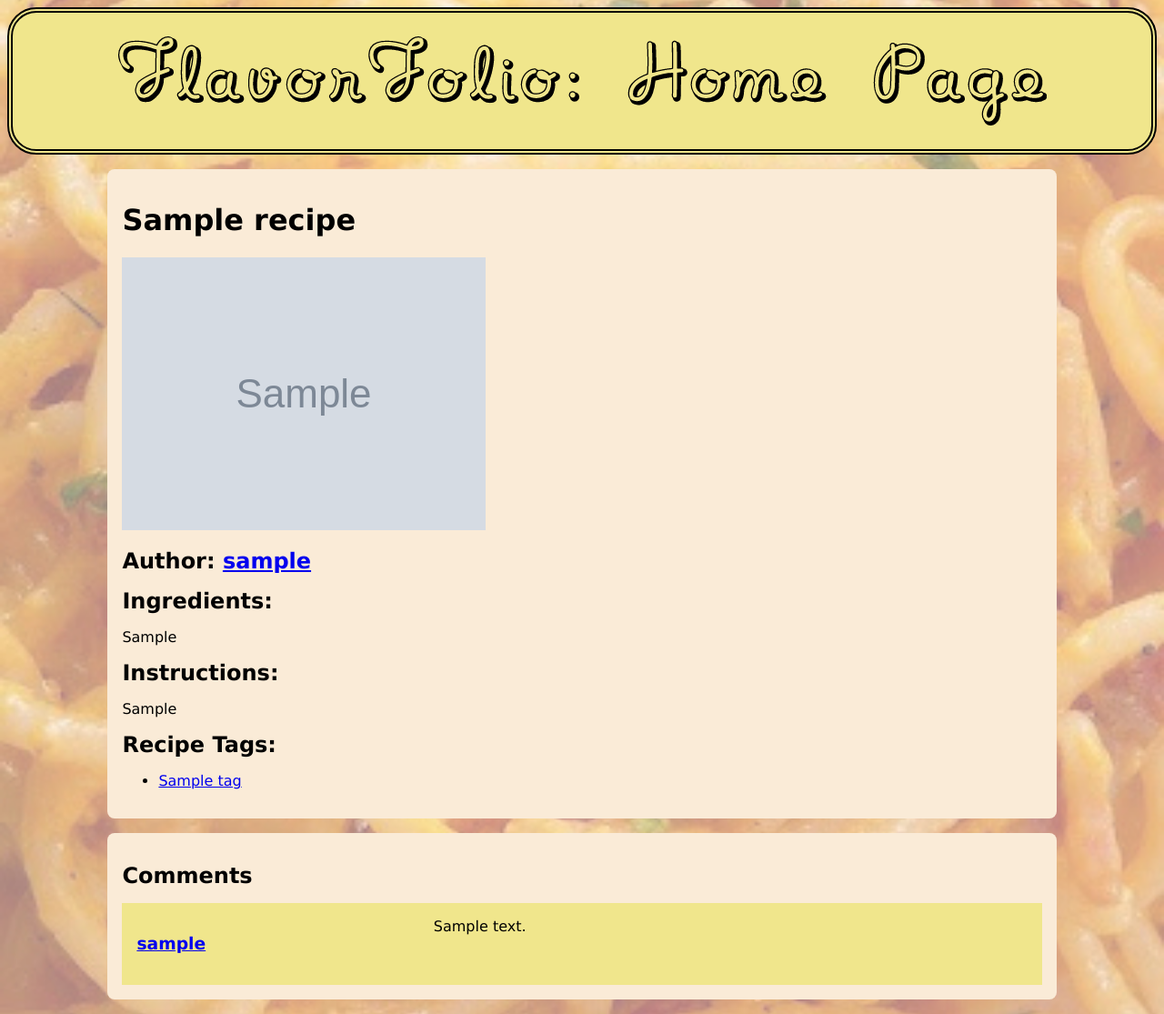
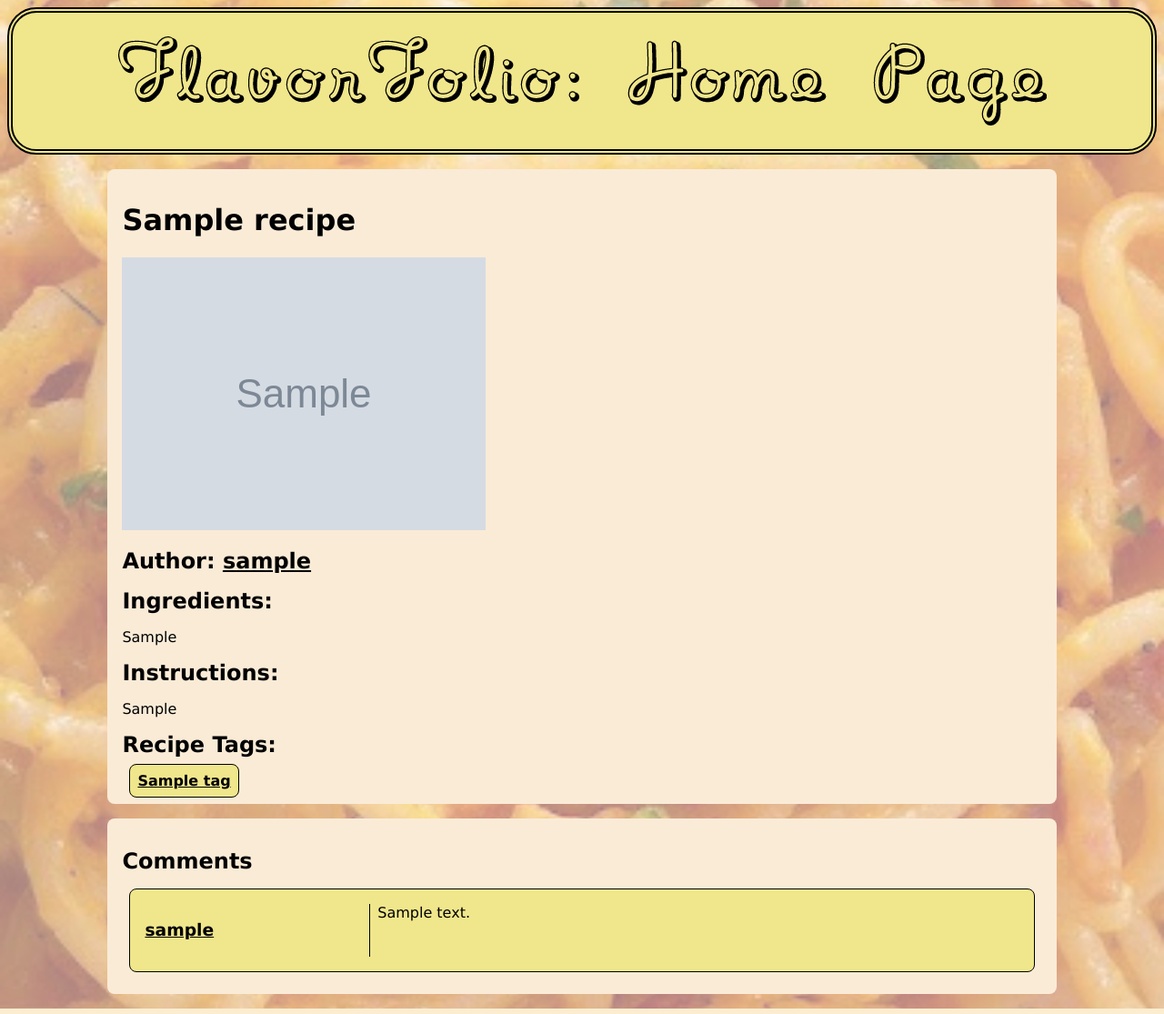
Before and after one commit to MySTerY1747/FlavorFolio, a Django app: page /recipe/1/ in a window 1280 px wide. Shown: the whole page at 91% size. Run offline with Django 5.2, Linux system fonts and the light colour scheme; tables that the repository leaves empty hold one stand-in row (values such as "Sample post"); grey boxes marked "Sample" are stand-in pictures.

Commit message:
added recipe.html tag styles and improved comment styles

```diff
--- a/flavorfolio/static/stylesheets/base_styles.css
+++ b/flavorfolio/static/stylesheets/base_styles.css
@@ -22,9 +22,7 @@ button {
     background-color: beige
   }
 
-  body{
-    font-family: Verdana, sans-serif;
-  }
+
 
 .form-field {
     display: flex;
@@ -48,7 +46,15 @@ button {
   border-radius: 5px;
   object-fit: cover;
 }
+a {
+  text-decoration: underline;
+  color:black;
+  font-weight: bold;
+}
 
+ a:hover {
+  color: tomato;
+}
 .recipe-list a {
   font-size: 1rem;
   text-decoration: underline;
@@ -69,3 +75,7 @@ button {
   border-top: 0.05em solid dimgrey;
   background: inherit;
 }
+
+body{
+  font-family: Verdana, sans-serif;
+}
--- a/flavorfolio/static/stylesheets/recipe_styles.css
+++ b/flavorfolio/static/stylesheets/recipe_styles.css
@@ -24,12 +24,32 @@
     display:flex;
     padding: 1em;
     background-color: khaki;
+    border-radius: 0.5em;
+    margin:0.5em;
+    border-width:0.1em;
+    border-color:black;
+    border-style: double;
+
 }
 
 .profile-section{
-    flex:0.5;
+    flex:0.35;
+    border-right:double;
+    border-width:0.1em;
 }
 
 .comment-section{
-    flex:1
+    margin-left:0.5em;
+    flex:1;
 }
+
+.tag-section{
+    display:inline;
+    padding: 0.5em;
+    background-color: khaki;
+    border-radius: 0.5em;
+    margin:0.5em;
+    border-width:0.1em;
+    border-color:black;
+    border-style: double;
+}
--- a/flavorfolio/templates/recipes/recipe.html
+++ b/flavorfolio/templates/recipes/recipe.html
@@ -25,12 +25,12 @@ FlavourFolio - {{ recipe.title }}
 <p>{{ recipe.instructions }}</p>
 
 <h1 class="recipe-subtitles">Recipe Tags:</h1>
-<ul>
+
   {% for tag in tags %}
 
-    <li><a href="{% url 'recipes:tag' tag.name %}">{{ tag.name }}</a></li>
+    <div class="tag-section"><a href="{% url 'recipes:tag' tag.name %}">{{ tag.name }}</a></div>
   {% endfor %}
-</ul>
+
 
 </div>
 
```
